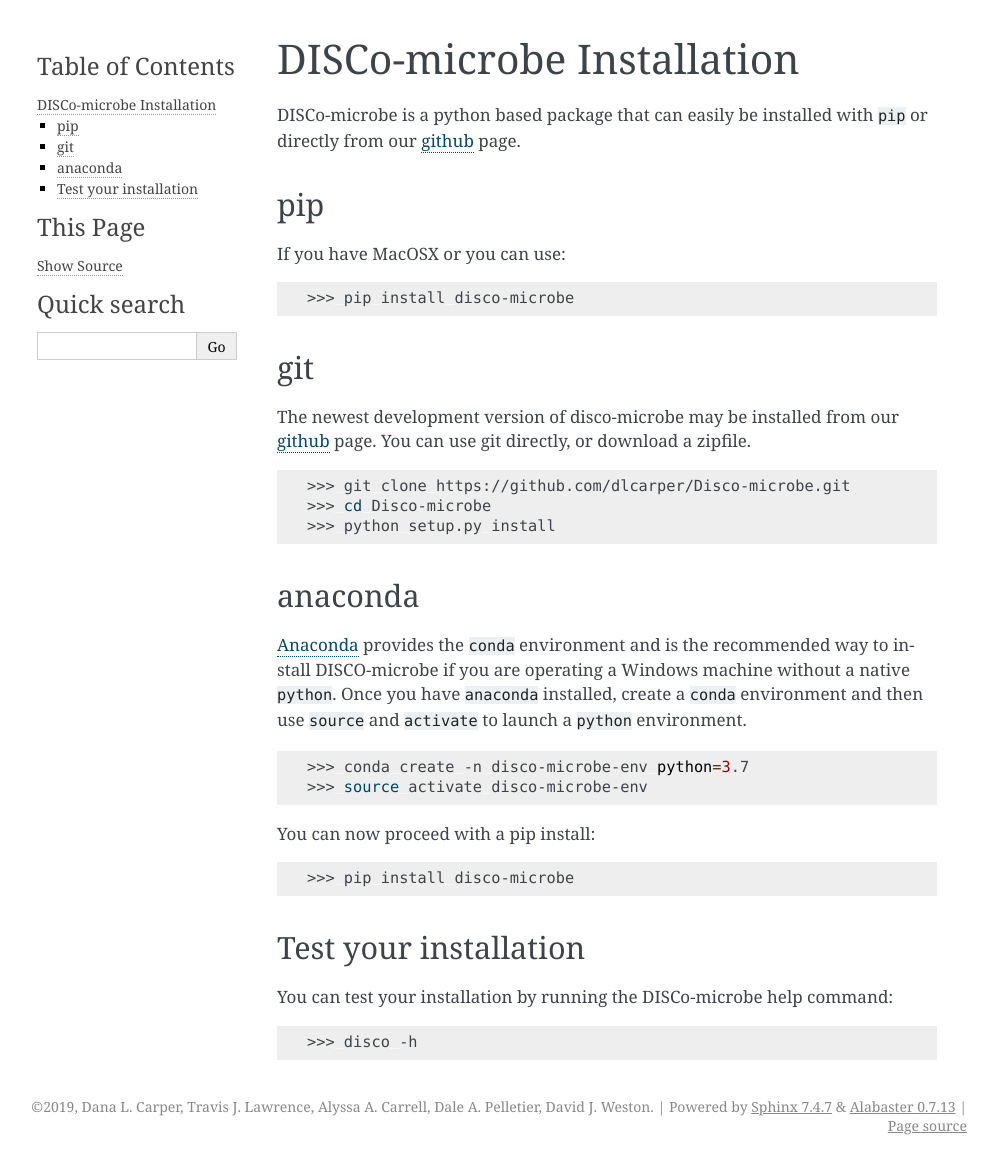
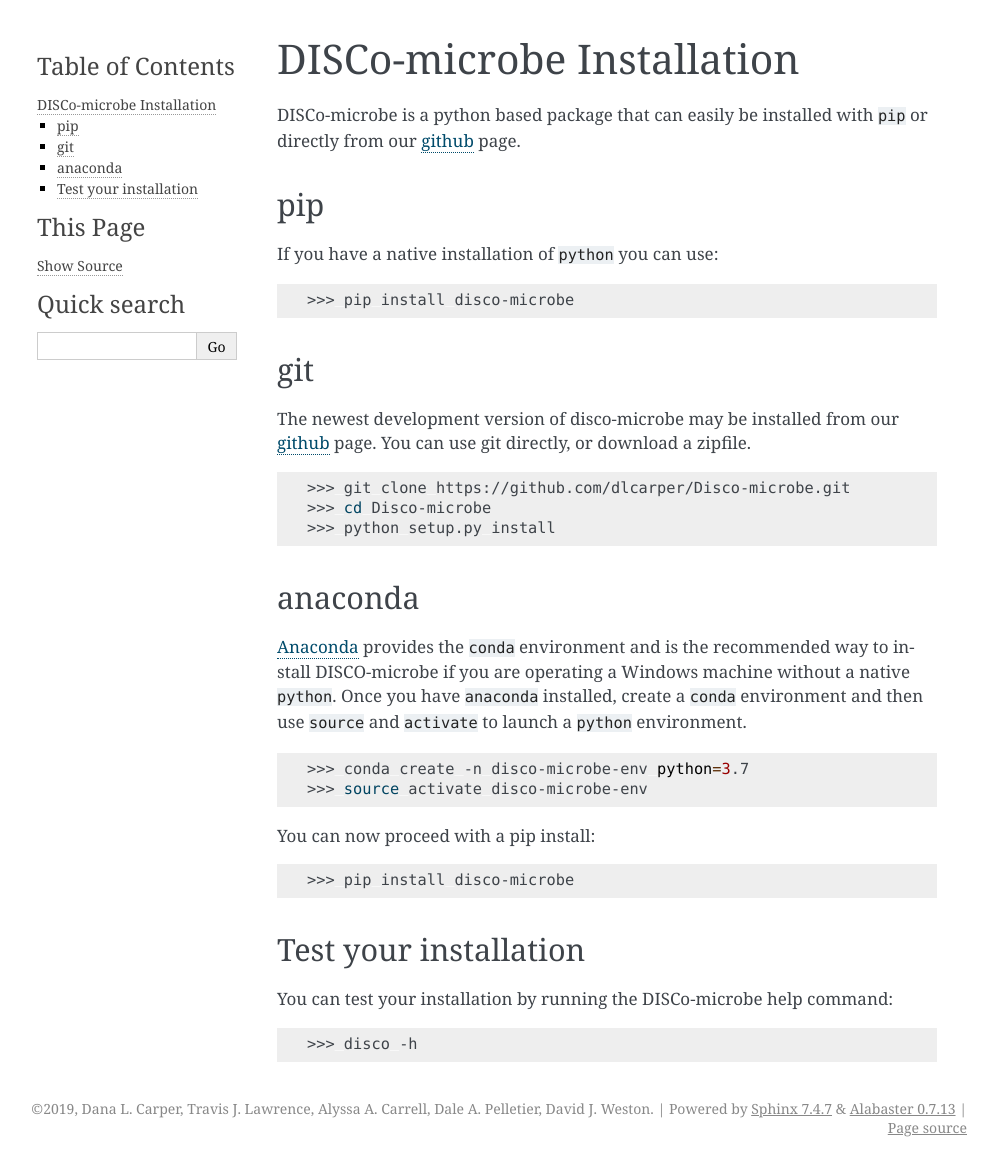
Before and after one commit to dlcarper/DISCo-microbe, a Sphinx documentation site: the page built from docs/Installation.rst, in a window 1280 px wide. Shown: the whole page, without its empty margins (143-1141 px from the left). Built offline with Sphinx 7.4.7, drawn with Linux system fonts in a browser that asks for light colours.

Commit message:
updated pip installation section

```diff
--- a/docs/Installation.rst
+++ b/docs/Installation.rst
@@ -7,7 +7,7 @@
 pip
 ===
 
-If you have MacOSX or you can use:
+If you have a native installation of ``python`` you can use:
 
 .. code-block:: bash
 
```
